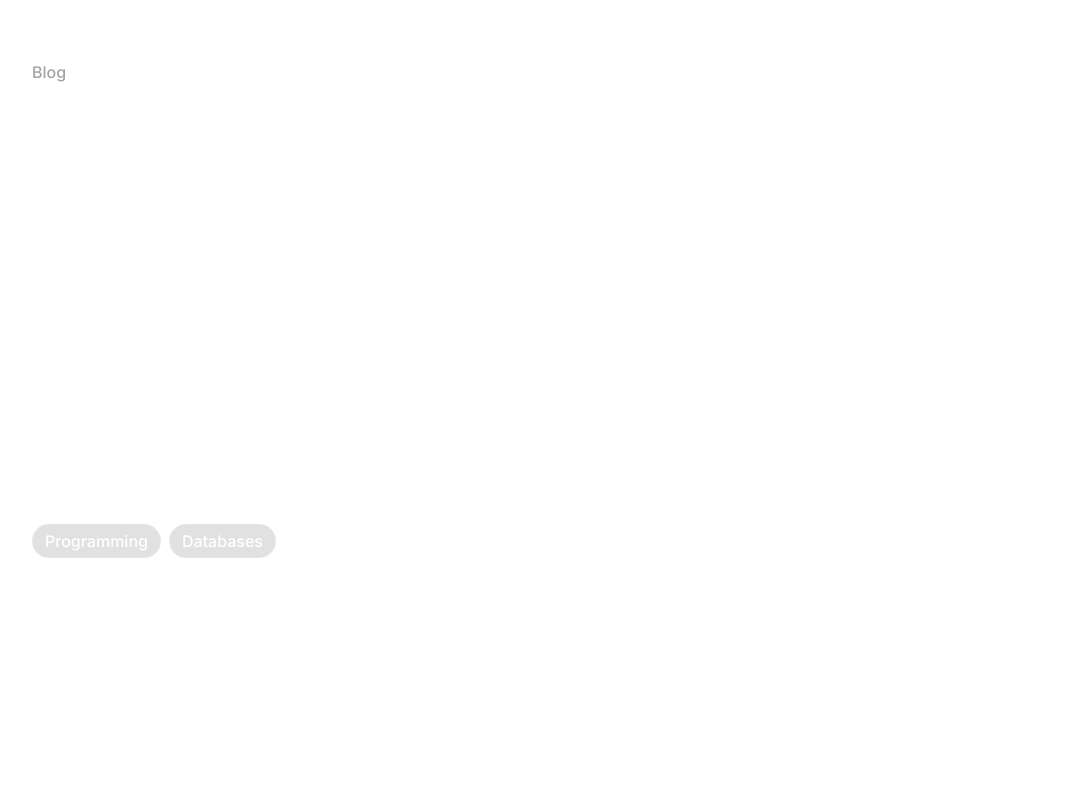
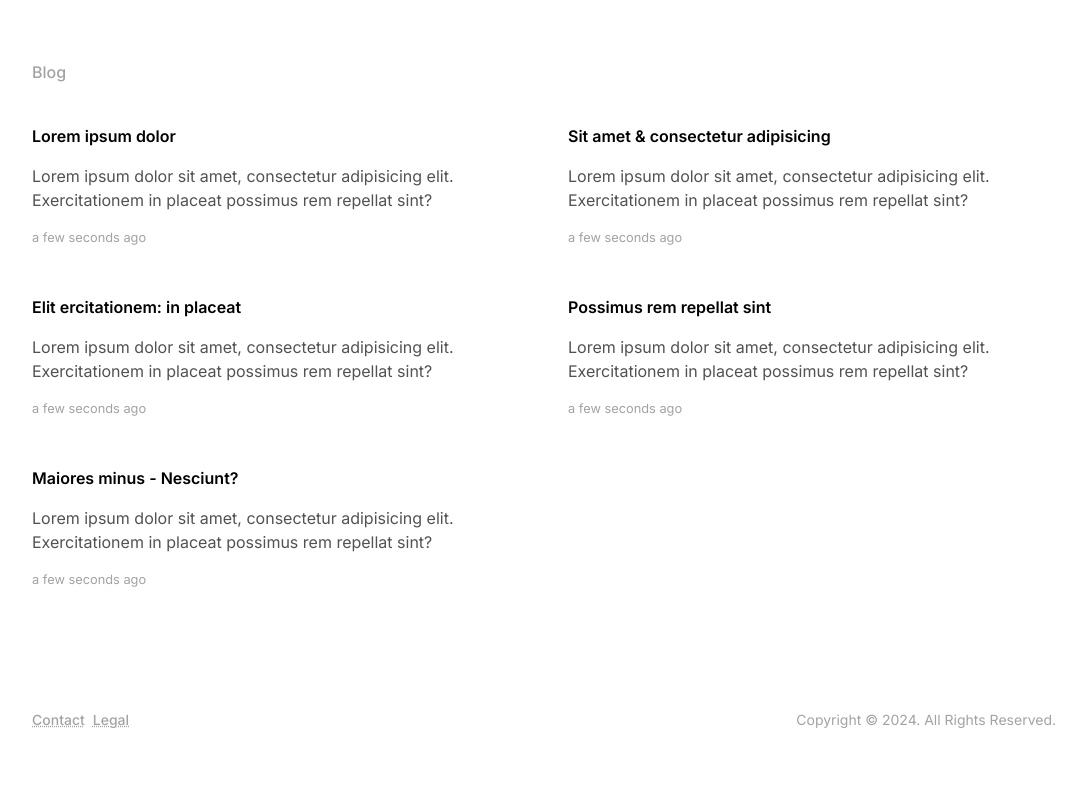
Before and after one commit to baeni/bsaa-ui, a Next.js app: page / in a window 1280 px wide. Shown: the part 1020-1820 px from the top of the page, without its empty margins (96-1182 px from the left). After the commit the page ends 1790 px from the top, so only its background shows below. Built offline with nearby package versions, Linux system fonts and the light colour scheme.

Commit message:
Add samplePosts and adjust visuals

```diff
--- a/app/_components/Additional.tsx
+++ b/app/_components/Additional.tsx
@@ -1,13 +1,63 @@
 "use client";
 
+import React, { useEffect, useState } from "react";
+import dayjs from "dayjs";
+import relativeTime from "dayjs/plugin/relativeTime";
+
 export default function Additional() {
-    const skills = [ "Programming", "Databases" ]
+    const samplePosts = [
+        {
+            title: "Lorem ipsum dolor",
+            preview: "Lorem ipsum dolor sit amet, consectetur adipisicing elit. Exercitationem in placeat possimus rem repellat sint?",
+            content: "",
+            date: Date.now()
+        },
+        {
+            title: "Sit amet & consectetur adipisicing",
+            preview: "Lorem ipsum dolor sit amet, consectetur adipisicing elit. Exercitationem in placeat possimus rem repellat sint?",
+            content: "",
+            date: Date.now()
+        },
+        {
+            title: "Elit ercitationem: in placeat",
+            preview: "Lorem ipsum dolor sit amet, consectetur adipisicing elit. Exercitationem in placeat possimus rem repellat sint?",
+            content: "",
+            date: Date.now()
+        },
+        {
+            title: "Possimus rem repellat sint",
+            preview: "Lorem ipsum dolor sit amet, consectetur adipisicing elit. Exercitationem in placeat possimus rem repellat sint?",
+            content: "",
+            date: Date.now()
+        },
+        {
+            title: "Maiores minus - Nesciunt?",
+            preview: "Lorem ipsum dolor sit amet, consectetur adipisicing elit. Exercitationem in placeat possimus rem repellat sint?",
+            content: "",
+            date: Date.now()
+        }
+    ]
+
+    dayjs.extend(relativeTime)
+    const [currentTime, setCurrentTime] = useState(dayjs());
+
+    useEffect(() => {
+        const interval = setInterval(() => {
+            setCurrentTime(dayjs());
+        }, 60*1000);
+
+        return () => clearInterval(interval);
+    }, []);
 
     return (
-        <div className="py-[50vh]">
-            <div className="flex gap-2">
-                {skills.map((skill) => <span key={skill} className="items-center gap-10 px-3 py-1 bg-[#32323225] border border-[#ffffff25] backdrop-blur-sm text-white font-medium rounded-full">{skill}</span>)}
-            </div>
+        <div className="grid grid-cols-2 gap-12">
+            {samplePosts.map((post) => (
+                <div key={post.title} className="flex flex-col gap-4 text-black cursor-pointer">
+                    <h2 className="font-semibold">{post.title}</h2>
+                    <p className="text-neutral-600">{post.preview}</p>
+                    <small className="text-neutral-400">{dayjs().to(post.date)}</small>
+                </div>
+            ))}
         </div>
     );
 }
```
